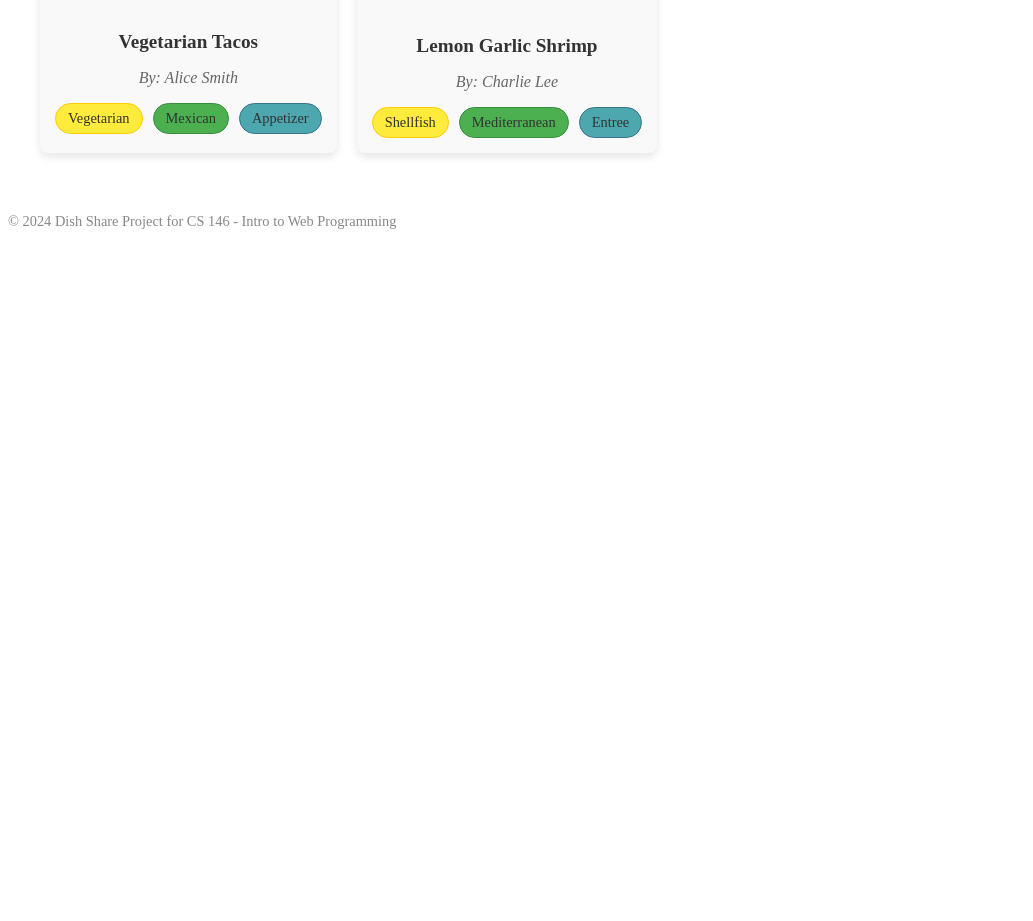
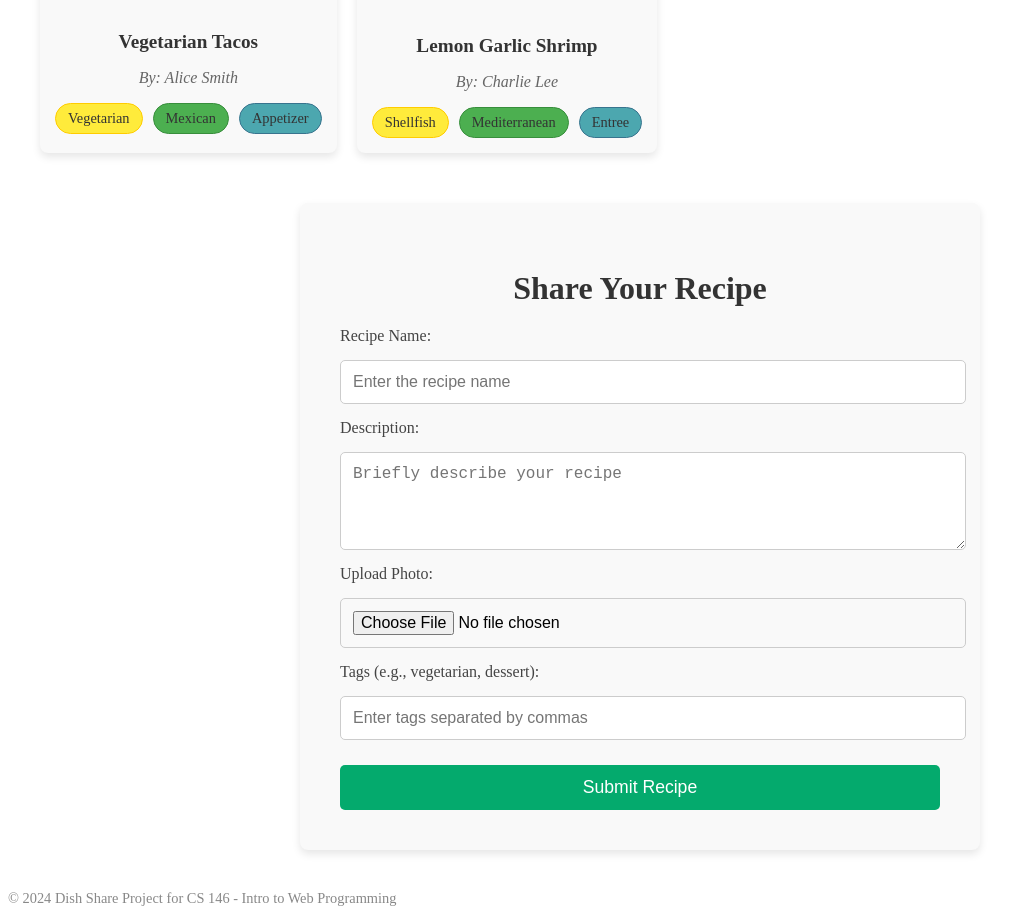
Before and after one commit to JeddAlcalde/Dish-Share, a plain HTML site: page subdirectory/saved.html in a window 1280 px wide. Shown: the part 571-1492 px from the top of the page, without its empty margins (0-1033 px from the left). Before the commit the page ends 816 px from the top, so only its background shows below. Drawn offline with Linux system fonts and the light colour scheme.

Commit message:
Update saved.html

```diff
--- a/subdirectory/saved.html
+++ b/subdirectory/saved.html
@@ -51,6 +51,24 @@
             </div>
             <!-- Add more recipes as needed -->
         </div>
+         <section class="share-recipe">
+            <h2>Share Your Recipe</h2>
+            <form class="recipe-form">
+                <label for="recipe-name">Recipe Name:</label>
+                <input type="text" id="recipe-name" name="recipe-name" placeholder="Enter the recipe name" required>
+
+                <label for="recipe-description">Description:</label>
+                <textarea id="recipe-description" name="recipe-description" placeholder="Briefly describe your recipe" rows="4" required></textarea>
+
+                <label for="recipe-photo">Upload Photo:</label>
+                <input type="file" id="recipe-photo" name="recipe-photo" accept="image/*">
+
+                <label for="recipe-tags">Tags (e.g., vegetarian, dessert):</label>
+                <input type="text" id="recipe-tags" name="recipe-tags" placeholder="Enter tags separated by commas" required>
+
+                <button type="submit" class="submit-btn">Submit Recipe</button>
+            </form>
+        </section>
         <footer>
             <p>&copy; 2024 Dish Share Project for CS 146 - Intro to Web Programming</p>
         </footer>
```
